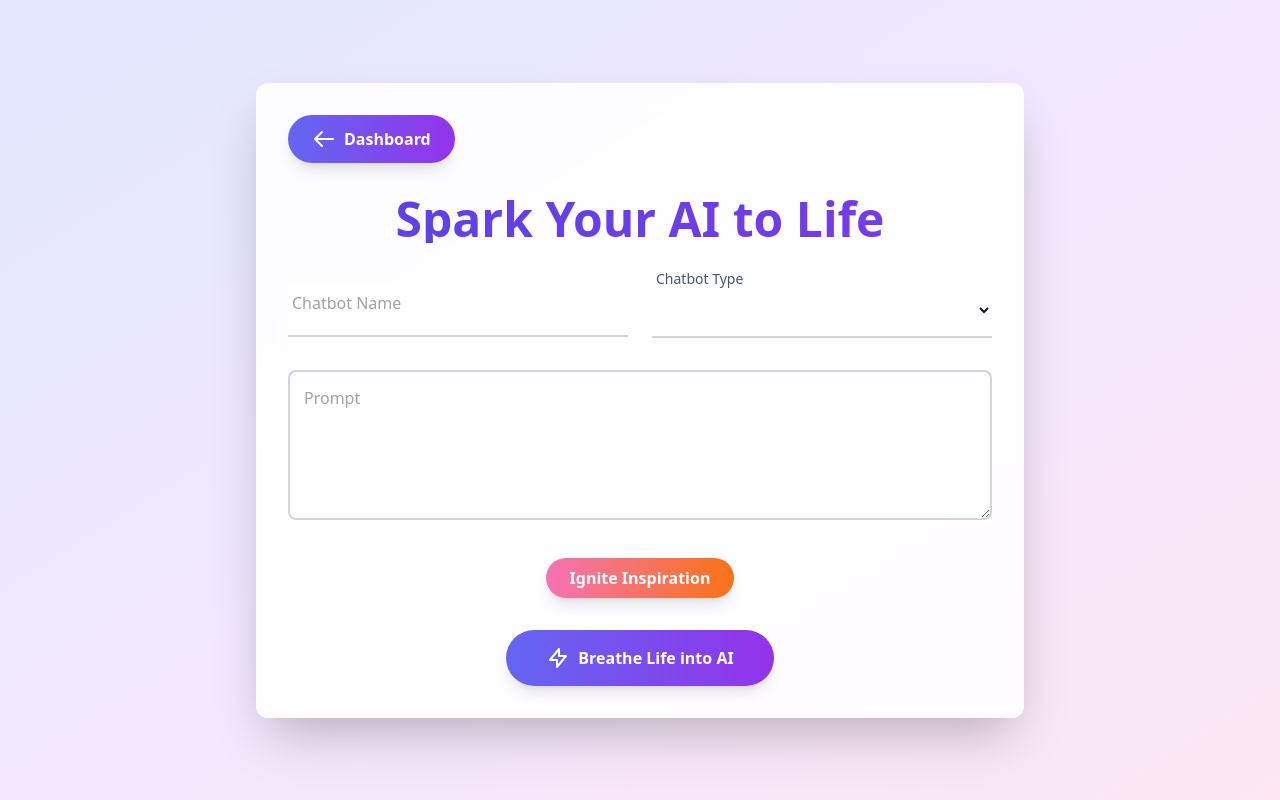
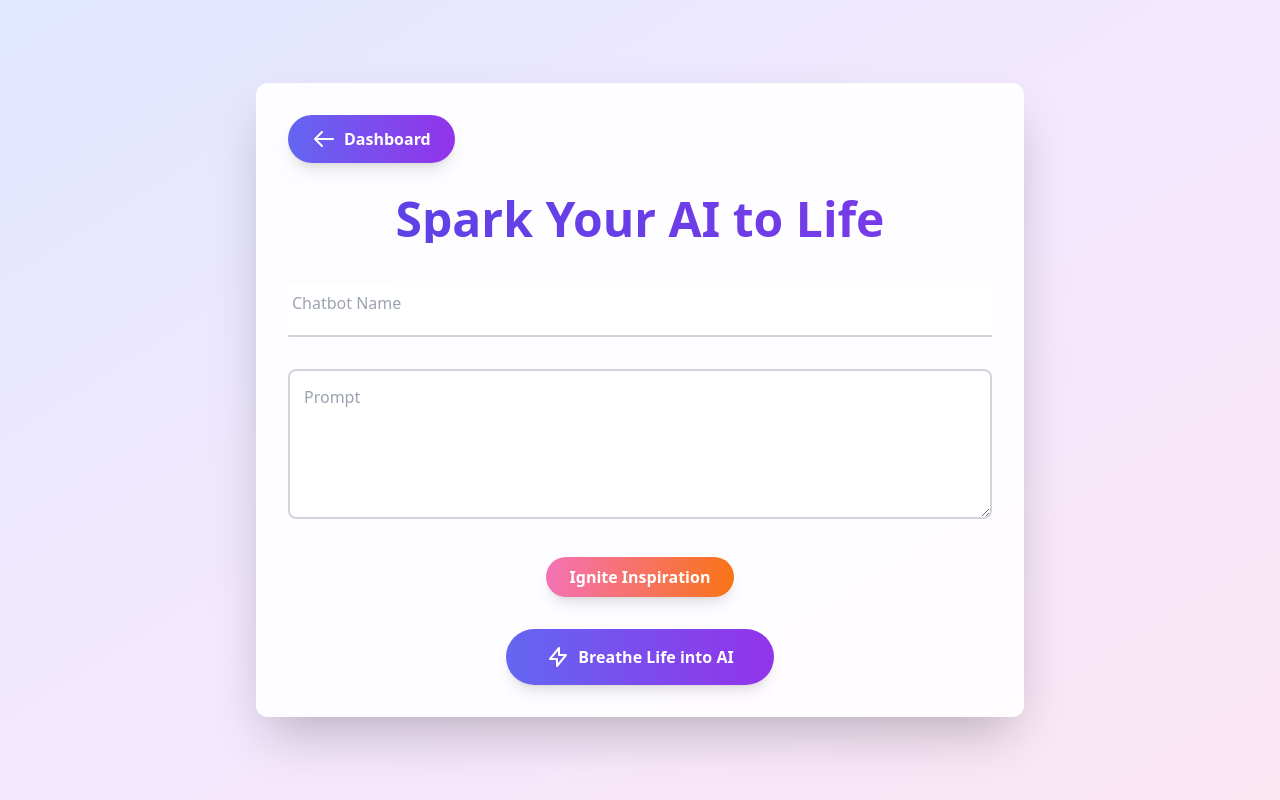
Before and after one commit to kom-senapati/bot-verse, a Python web app: template templates/create_chatbot.html in a window 1280 px wide. Run offline with Jinja, Linux system fonts and the light colour scheme; the template is opened without the code that fills it, so the values that code supplies are empty; some libraries are stand-ins or nearby versions.

Commit message:
Update create_chatbot.html

```diff
--- a/templates/create_chatbot.html
+++ b/templates/create_chatbot.html
@@ -28,19 +28,7 @@
                         Chatbot Name
                     </label>
                 </div>
-                <div class="flex-1 relative group">
-                    <select name="chatbot_type" id="chatbot_type" required
-                            class="peer w-full border-b-2 border-gray-300 text-gray-900 focus:outline-none focus:border-purple-600 pt-4 pb-2 px-1 text-xl transition-all duration-300 bg-transparent">
-                        <option value="" disabled selected hidden></option>
-                        <option value="assistant">General Assistant</option>
-                        <option value="expert">Domain Expert</option>
-                        <option value="creative">Creative Companion</option>
-                        <option value="analyzer">Data Analyzer</option>
-                    </select>
-                    <label for="chatbot_type" class="absolute left-1 -top-3.5 text-gray-600 text-sm transition-all duration-300 peer-placeholder-shown:text-base peer-placeholder-shown:text-gray-400 peer-placeholder-shown:top-2 peer-focus:-top-3.5 peer-focus:text-purple-600 peer-focus:text-sm">
-                        Chatbot Type
-                    </label>
-                </div>
+
             </div>
 
             <div class="relative group">
```
